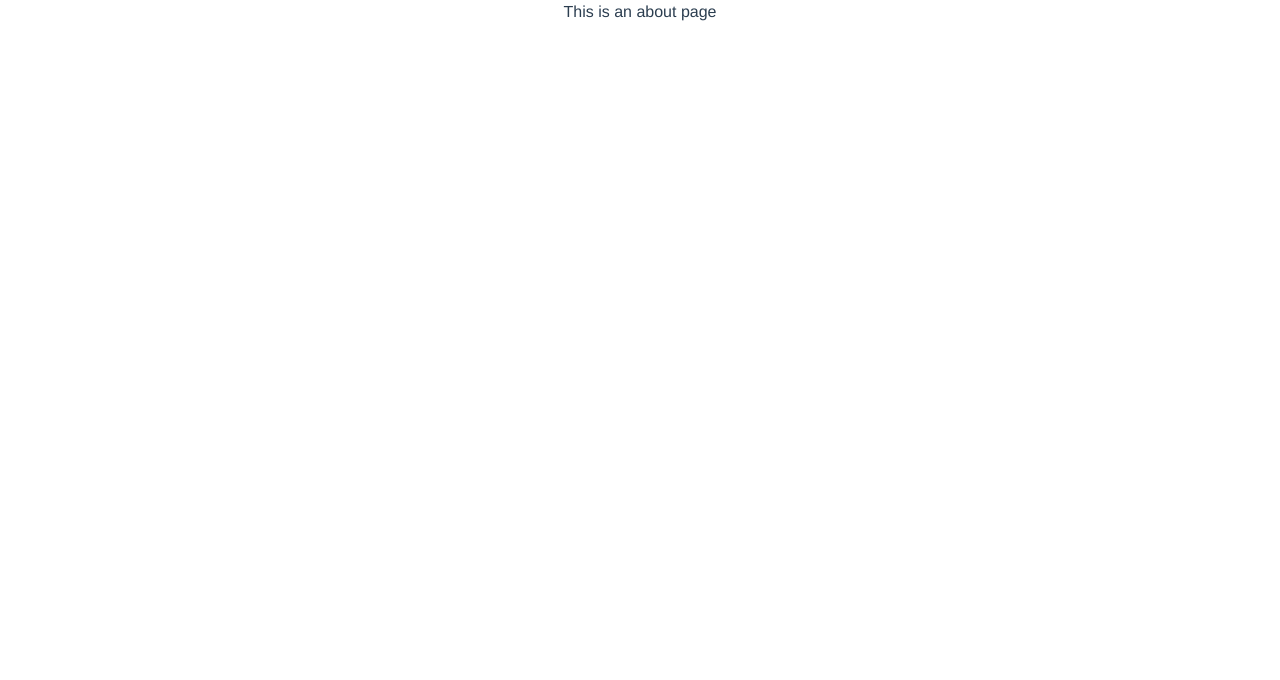
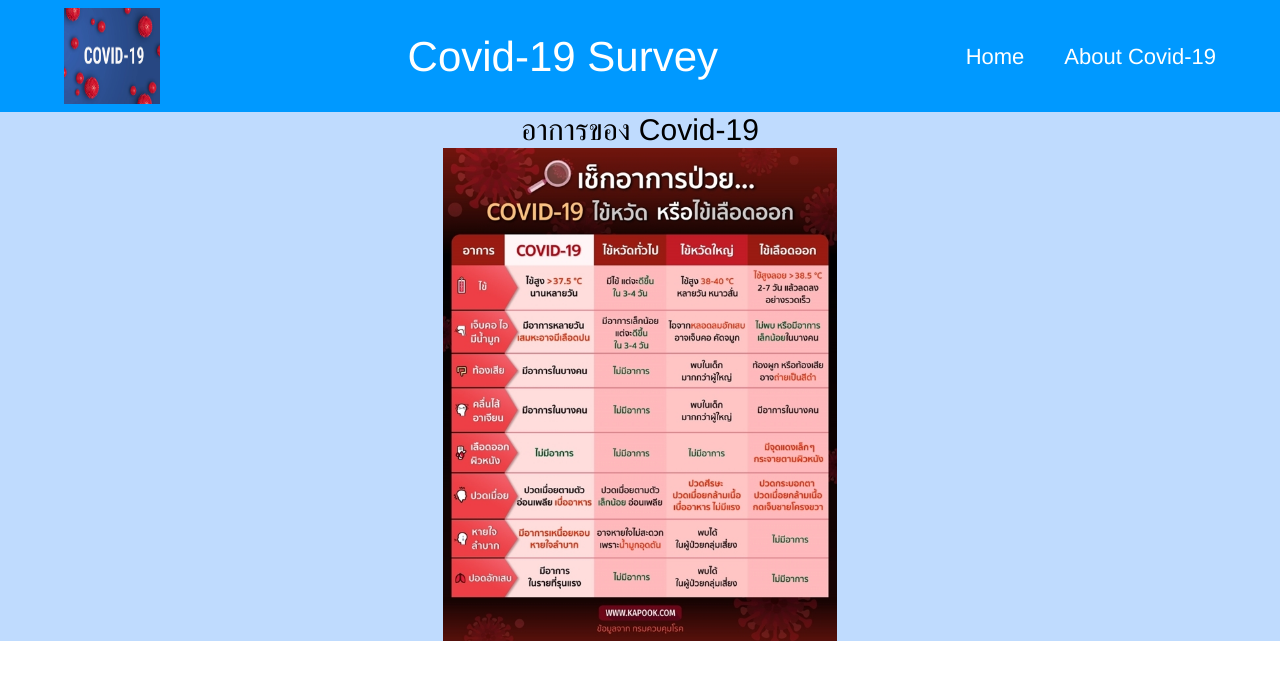
Before and after one commit to pornpipatpt/INT203_62130500062_Groupwork_SPA, a Vue app: page /about in a window 1280 px wide. Shown: the top 680 px of the page. Built offline with nearby package versions, Linux system fonts and the light colour scheme.

Commit message:
[update]aboutcovid

```diff
--- a/src/assets/tailwind.css
+++ b/src/assets/tailwind.css
@@ -33,3 +33,15 @@
 .btn {
   @apply bg-red-400 text-white focus:outline-none px-6 py-1 mt-2 ml-96;
 }
+.center {
+  display: block;
+  margin-left: auto;
+  margin-right: auto;
+  width: 50%;
+}
+.site-header {
+  background-color: #000;
+}
+.main-title a, .main-title a:hover, .main-title a:visited {
+  color: #fff;
+}
--- /dev/null
+++ b/src/components/Pictureset.vue
@@ -0,0 +1,10 @@
+<template>
+<div class="flex flex-wrap justify-center bg-rose-300">
+  <div class="w-6/12 sm:w-4/12 px-4">
+ <slot></slot>
+  </div>
+</div>
+</template>
+<style scoped>
+
+</style>
--- a/src/main.js
+++ b/src/main.js
@@ -4,9 +4,11 @@ import router from './router'
 import './assets/tailwind.css'
 import Navbar from '@/components/Navbar.vue'
 import Textbox from './components/Textbox.vue'
+import Pictureset from './components/Pictureset.vue'
 
 
 const app  = createApp(App)
 app.use(router).component('nav-bar',Navbar)
+app.use(router).component('pic-set',Pictureset)
 app.component('text-box', Textbox)
 app.mount('#app')
--- a/src/views/About.vue
+++ b/src/views/About.vue
@@ -1,5 +1,30 @@
 <template>
-  <div class="about">
-    <h1>This is an about page</h1>
-  </div>
+ <nav-bar :navber="navbar" />
+ <blackground>
+    <p class="font-extralight   text-black text-center text-3xl ">
+      อาการของ  Covid-19
+    </p>
+    <div class=" h-full">
+      <pic-set>
+       <img   src="../../public/images/covid-desc-2.jpg" alt="covid"/>
+        </pic-set>
+    </div>
+
+  </blackground>
 </template>
+
+<script>
+import Blackground from "@/components/Blackground.vue";
+
+export default {
+  name: "Home",
+  components: {
+    Blackground,
+  },
+  data() {
+    return {
+
+    };
+  }
+};
+</script>
```
Also changed, not shown: public/images/covid-desc-2.jpg (added).
